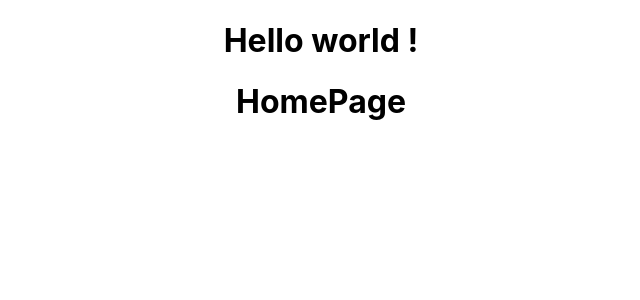
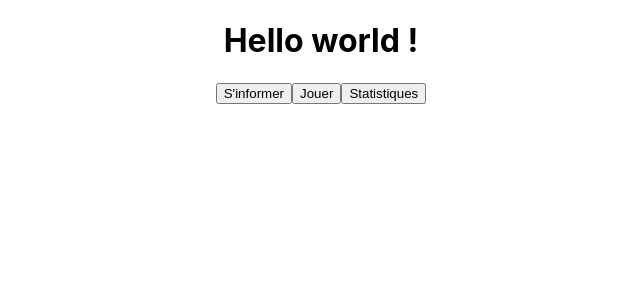
Before and after one commit to theoMich19/Be-APY, a React (Create React App) app in the folder apps/: page / in a window 1280 px wide. Shown: the top 300 px of the page, without its empty margins (319-959 px from the left). Built offline with nearby package versions, Linux system fonts and the light colour scheme.

Commit message:
add simple Nav Bar

```diff
--- a/apps/src/components/HomePage.js
+++ b/apps/src/components/HomePage.js
@@ -1,8 +1,9 @@
+import NavigationBar from "./NavigationBar"
+
 export const HomePage = () => {
     return (
        <div>
-           <h1>HomePage</h1>
+           <NavigationBar></NavigationBar>
        </div>
     )
-
-   }
+}
--- a/apps/src/components/NavigationBar.js
+++ b/apps/src/components/NavigationBar.js
@@ -1,11 +1,10 @@
-const NavigationBar = () => {
+export default function NavigationBar() {
+
     return (
-       <div>
-           <h1>NavigationBar</h1>
-       </div>
-    )
-
-   }
-
-
-export default NavigationBar
+            <div className="navBar">
+                <button>S'informer</button>
+                <button>Jouer</button>
+                <button>Statistiques</button>
+            </div>
+        )
+}
```
